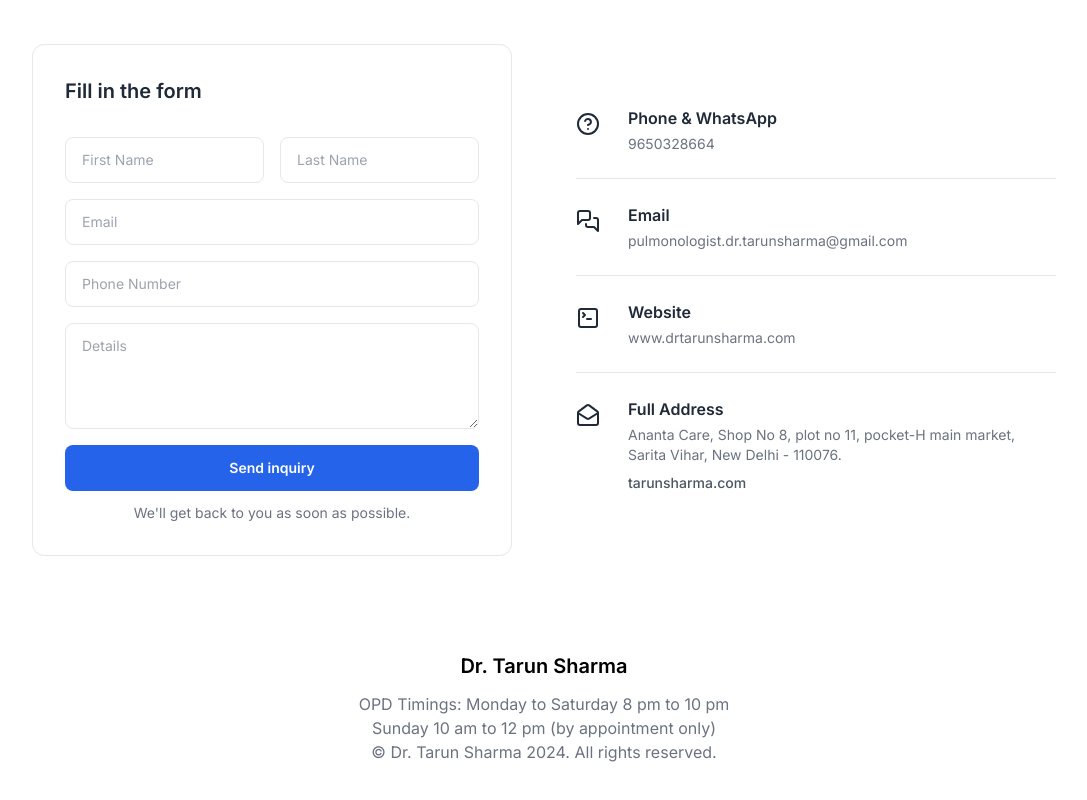
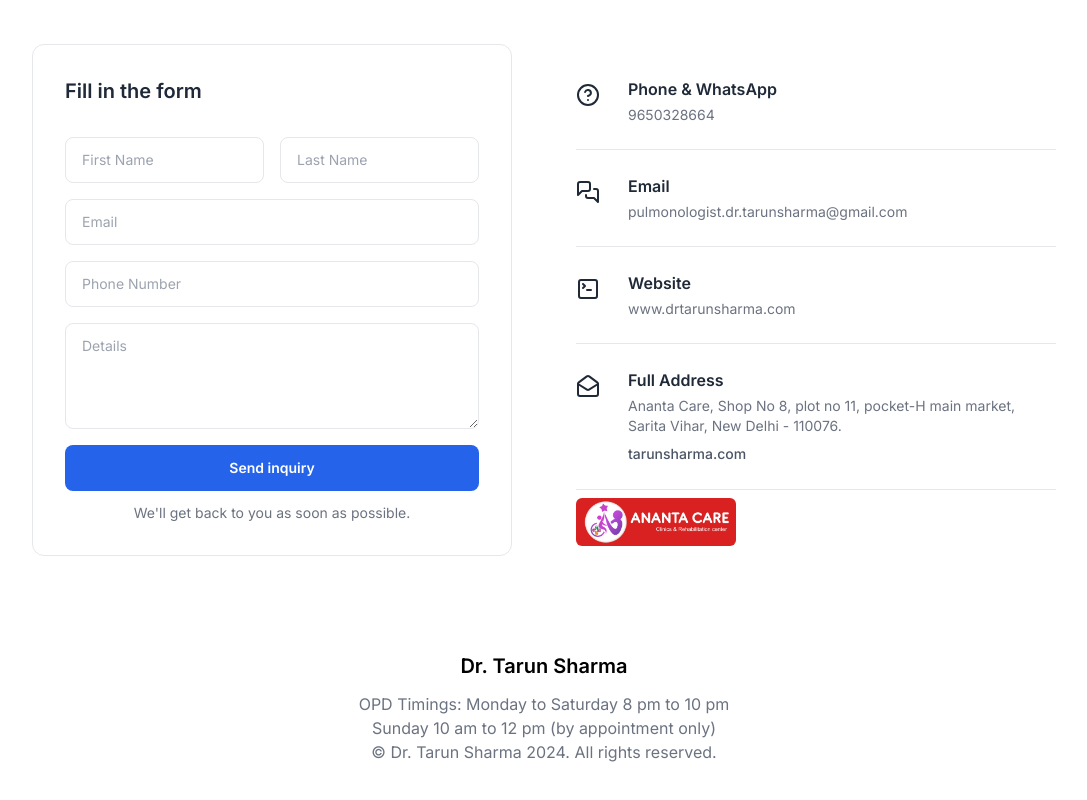
Before and after one commit to muminbhat/breatheeasenext, a Next.js app: page / in a window 1280 px wide. Shown: the part 2719-3519 px from the top of the page, without its empty margins (96-1183 px from the left). Built offline with nearby package versions, Linux system fonts and the light colour scheme.

Commit message:
ananta logo added

```diff
--- a/src/app/components/BookAppointment.js
+++ b/src/app/components/BookAppointment.js
@@ -385,6 +385,9 @@ const BookAppointment = () => {
               </a>
             </div>
           </div>
+            <div>
+            <img src="./anothermain.png" className="w-[10rem] mt-2 rounded-md" alt="ananta"/>
+            </div>
           {/* End Icon Block */}
         </div>
       </div>
```
Also changed, not shown: public/anothermain.png (added).
